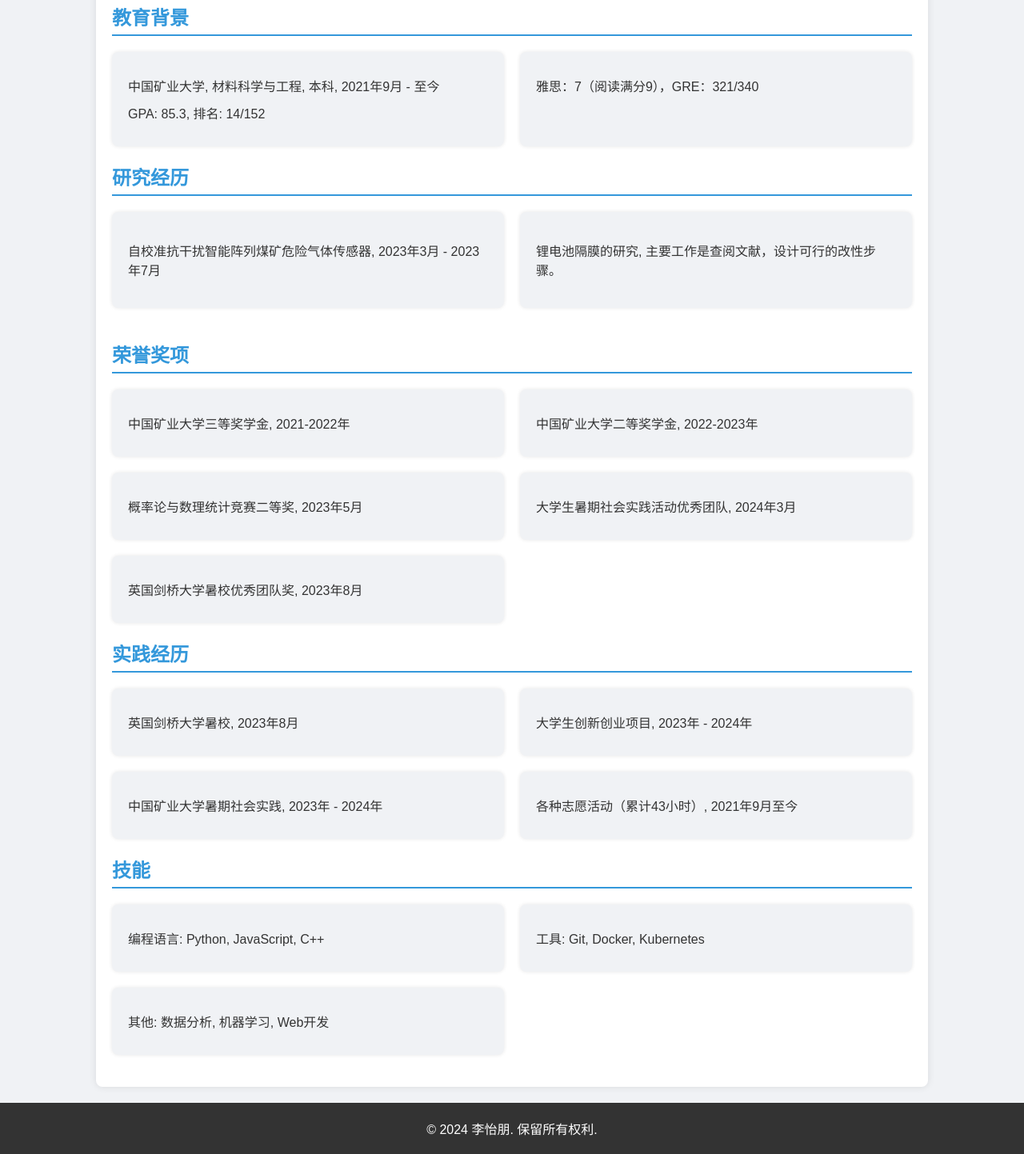
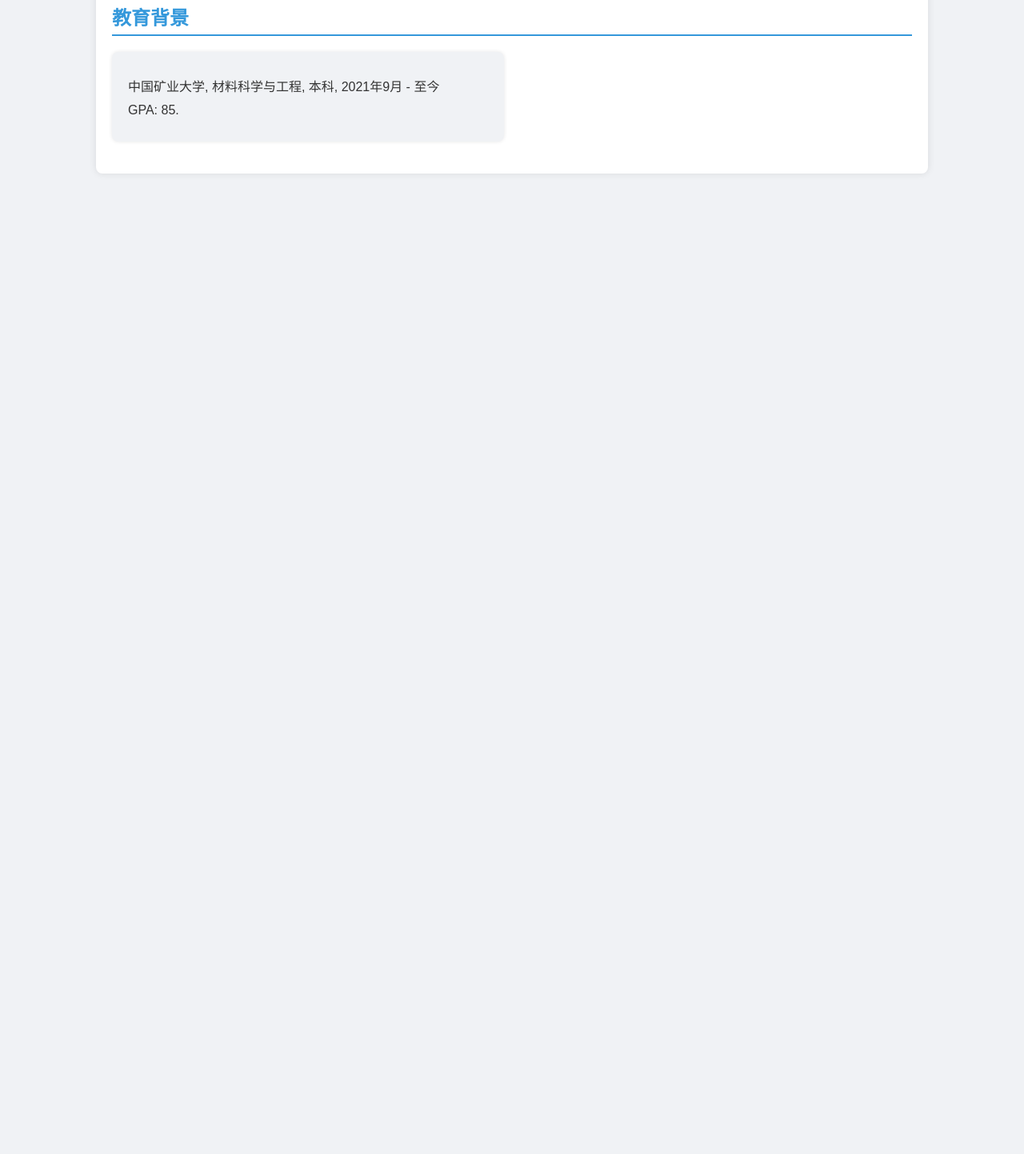
Before and after one commit to lyp2331164359/lyp2331164359.github.io, a plain HTML site: page index.html in a window 1280 px wide. Shown: the part 768-2211 px from the top of the page at 80% size. After the commit the page ends 1005 px from the top, so only its background shows below. Drawn offline with Linux system fonts and the light colour scheme.

Commit message:
Update index.html

```diff
--- a/index.html
+++ b/index.html
@@ -13,7 +13,7 @@
             color: #333;
         }
         .header {
-            background: url('file-GYR9bUuDSto73SBu9GTvnEG4') no-repeat center center/cover;
+            background: url('https://lyp2331164359.github.io/file-GYR9bUuDSto73SBu9GTvnEG4.png') no-repeat center center/cover;
             color: white;
             padding: 80px 0;
             text-align: center;
@@ -109,7 +109,7 @@
     </div>
     <div class="container">
         <div class="profile">
-            <img src="免冠照片-22KB.jpg" alt="李怡朋的照片">
+            <img src="https://lyp2331164359.github.io/免冠照片-22KB.jpg" alt="李怡朋的照片">
         </div>
         <div id="info" class="section info">
             <h2>基本信息</h2>
@@ -129,78 +129,4 @@
             <div class="education-grid">
                 <div>
                     <p>中国矿业大学, 材料科学与工程, 本科, 2021年9月 - 至今</p>
-                    <p>GPA: 85.3, 排名: 14/152</p>
-                </div>
-                <div>
-                    <p>雅思：7（阅读满分9），GRE：321/340</p>
-                </div>
-            </div>
-        </div>
-        <div id="research" class="section research">
-            <h2>研究经历</h2>
-            <div class="experience-grid">
-                <div>
-                    <p>自校准抗干扰智能阵列煤矿危险气体传感器, 2023年3月 - 2023年7月</p>
-                </div>
-                <div>
-                    <p>锂电池隔膜的研究, 主要工作是查阅文献，设计可行的改性步骤。</p>
-                </div>
-            </div>
-        </div>
-        <div id="honors" class="section honors">
-            <h2>荣誉奖项</h2>
-            <div class="honors-grid">
-                <div>
-                    <p>中国矿业大学三等奖学金, 2021-2022年</p>
-                </div>
-                <div>
-                    <p>中国矿业大学二等奖学金, 2022-2023年</p>
-                </div>
-                <div>
-                    <p>概率论与数理统计竞赛二等奖, 2023年5月</p>
-                </div>
-                <div>
-                    <p>大学生暑期社会实践活动优秀团队, 2024年3月</p>
-                </div>
-                <div>
-                    <p>英国剑桥大学暑校优秀团队奖, 2023年8月</p>
-                </div>
-            </div>
-        </div>
-        <div id="practice" class="section practice">
-            <h2>实践经历</h2>
-            <div class="practice-grid">
-                <div>
-                    <p>英国剑桥大学暑校, 2023年8月</p>
-                </div>
-                <div>
-                    <p>大学生创新创业项目, 2023年 - 2024年</p>
-                </div>
-                <div>
-                    <p>中国矿业大学暑期社会实践, 2023年 - 2024年</p>
-                </div>
-                <div>
-                    <p>各种志愿活动（累计43小时）, 2021年9月至今</p>
-                </div>
-            </div>
-        </div>
-        <div id="skills" class="section skills">
-            <h2>技能</h2>
-            <div class="skills-grid">
-                <div>
-                    <p>编程语言: Python, JavaScript, C++</p>
-                </div>
-                <div>
-                    <p>工具: Git, Docker, Kubernetes</p>
-                </div>
-                <div>
-                    <p>其他: 数据分析, 机器学习, Web开发</p>
-                </div>
-            </div>
-        </div>
-    </div>
-    <footer>
-        &copy; 2024 李怡朋. 保留所有权利.
-    </footer>
-</body>
-</html>
+                    <p>GPA: 85.
```
